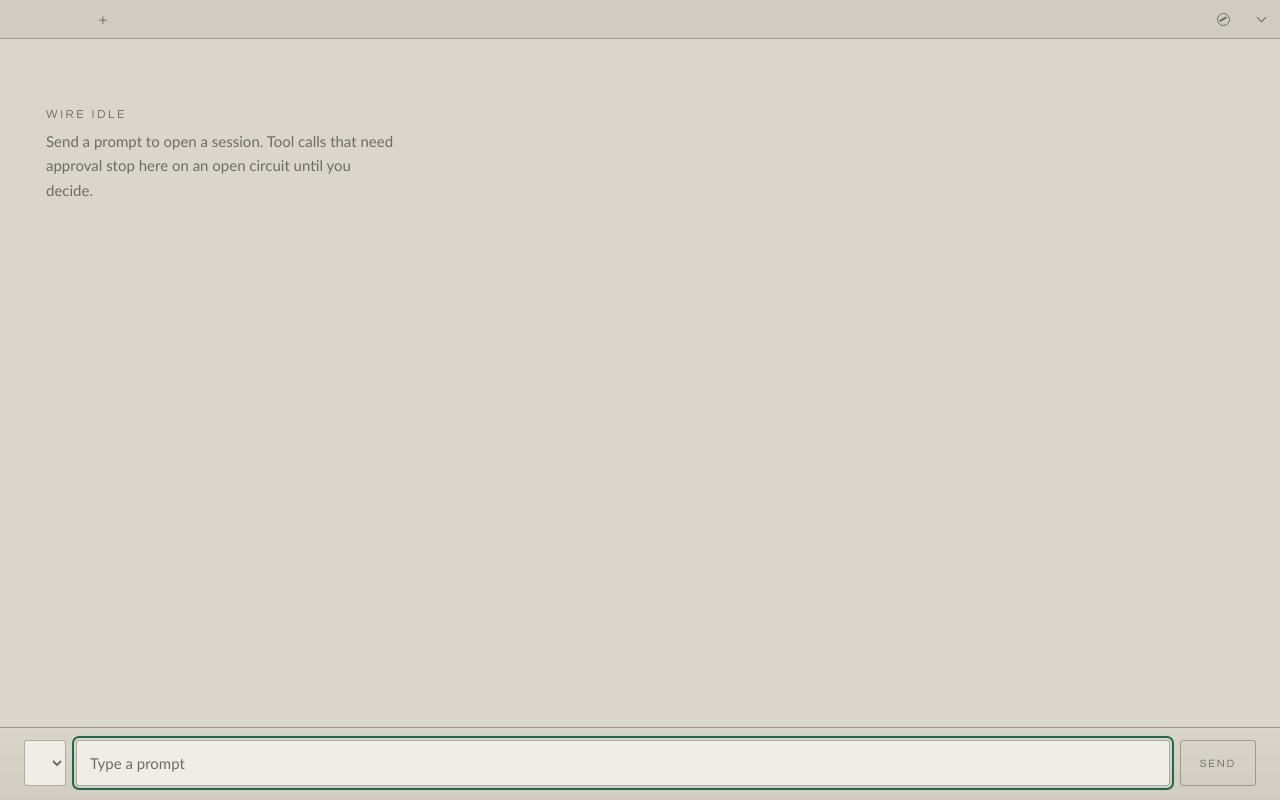
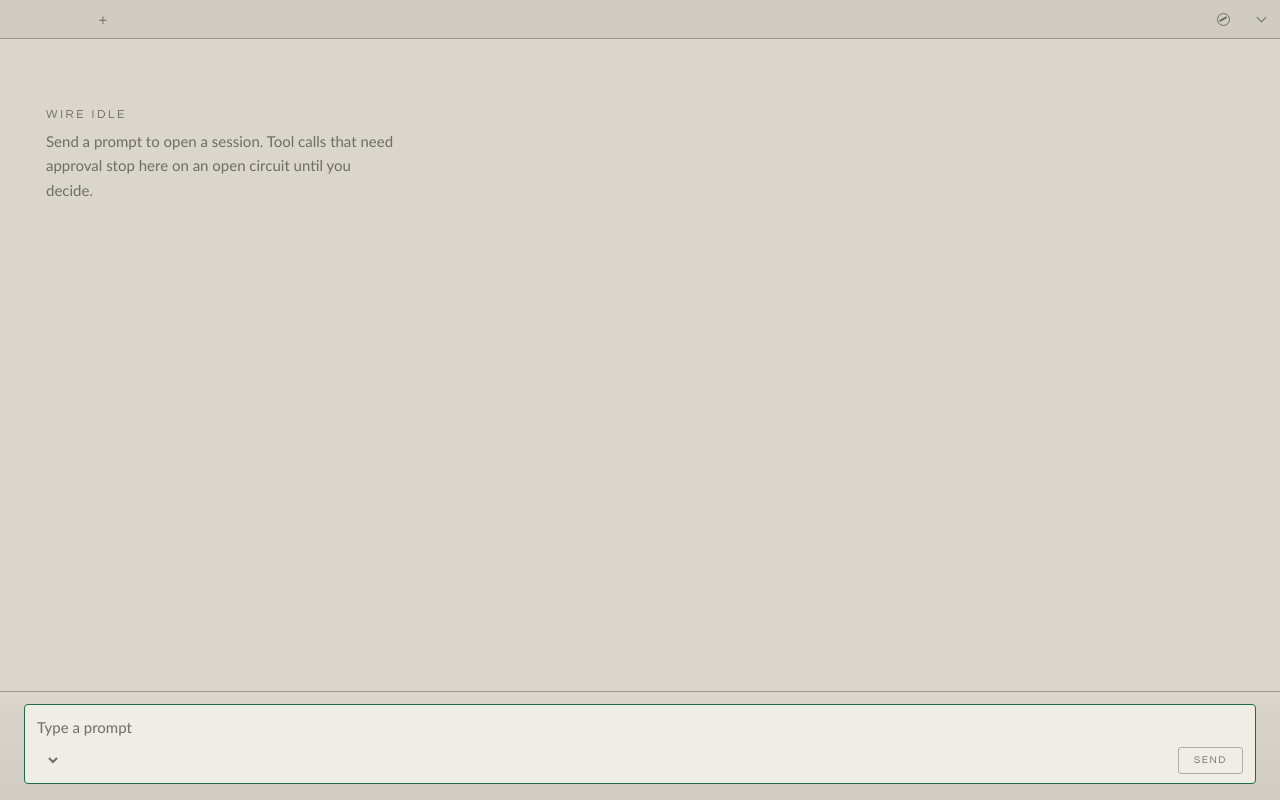
Before and after one commit to LoganZ2/dsh-profile, an Electron app: page desktop/renderer/index.html in a window 1280 px wide. Drawn offline with Linux system fonts and the light colour scheme; no server answers.

Commit message:
Make the composer one plate instead of three boxes in a row
Input, model, and Send stood side by side as equal-weight boxes, and the
model name was clipped mid-word inside its own border. Three peers, none of
them dominant, when only one of them is the point.

The composer is a single recessed plate now: the input fills it and carries
no chrome of its own, and the controls sit on a sill inside — the model
bottom-left in dim mono, Send bottom-right. The plate takes the border and
the focus ring, since focus belongs to the thing as a whole rather than to
the bare textarea inside it. The model reads as what it is, a fact about the
next send, rather than as a third button.

```diff
--- a/desktop/renderer/index.html
+++ b/desktop/renderer/index.html
@@ -29,11 +29,15 @@
     </section>
   </main>
 
-  <form class="composer" id="composer">
-    <select id="model" class="composer__model" title="Model for this conversation"></select>
-    <textarea id="input" class="composer__input" rows="1" placeholder="Type a prompt" spellcheck="false"></textarea>
-    <button type="submit" id="send" class="composer__send">Send</button>
-  </form>
+  <div class="dock">
+    <form class="composer" id="composer">
+      <textarea id="input" class="composer__input" rows="1" placeholder="Type a prompt" spellcheck="false"></textarea>
+      <div class="composer__sill">
+        <select id="model" class="composer__model" title="Model for this conversation"></select>
+        <button type="submit" id="send" class="composer__send">Send</button>
+      </div>
+    </form>
+  </div>
 
   <script src="renderer.js"></script>
 </body>
--- a/desktop/renderer/renderer.js
+++ b/desktop/renderer/renderer.js
@@ -560,12 +560,9 @@ composer.addEventListener('submit', (event) => {
   submit()
 })
 
-/** Borders, which `scrollHeight` omits but a border-box height must include. */
-const inputBorder = input.offsetHeight - input.clientHeight
-
 input.addEventListener('input', () => {
   input.style.height = 'auto'
-  input.style.height = `${input.scrollHeight + inputBorder}px`
+  input.style.height = `${input.scrollHeight}px`
 })
 
 input.addEventListener('keydown', (event) => {
--- a/desktop/renderer/style.css
+++ b/desktop/renderer/style.css
@@ -552,46 +552,75 @@ body {
   color: var(--ink-dim);
 }
 
-/* ---- composer ------------------------------------------------------- */
+/* ---- composer -------------------------------------------------------- */
 
-.composer {
-  display: flex;
-  align-items: flex-end;
-  gap: 10px;
-  padding: 12px 24px 14px;
+/* One recessed plate, with its controls on the sill inside it. The input is
+   the whole point, so it carries no chrome of its own and the plate takes the
+   border — including the focus ring, which belongs to the thing as a whole. */
+.dock {
+  padding: 12px 24px 16px;
   border-top: 1px solid var(--rule-firm);
   background: linear-gradient(transparent, var(--shade));
 }
 
-/* One line of text plus padding and borders: 24 + 20 + 2. Both controls sit at
-   this height until the input grows, and the button holds it as the input
-   stretches past it. */
+.composer {
+  display: flex;
+  flex-direction: column;
+  padding: 10px 12px 9px;
+  border: 1px solid var(--rule-firm);
+  border-radius: 4px;
+  background: var(--plate);
+}
+
+.composer:focus-within { border-color: var(--signal); }
+
 .composer__input {
-  flex: 1;
-  min-height: var(--field);
-  max-height: 200px;
-  padding: 10px 13px;
-  border: 1px solid var(--rule-firm);
-  border-radius: 3px;
-  background: var(--plate);
+  min-height: 24px;
+  max-height: 220px;
+  padding: 0;
+  border: none;
+  background: transparent;
   color: inherit;
   font: inherit;
   line-height: 24px;
   resize: none;
 }
 
+.composer__input:focus { outline: none; }
 .composer__input::placeholder { color: var(--ink-dim); }
 
-.composer__send {
+.composer__sill {
   display: flex;
   align-items: center;
-  height: var(--field);
-  padding: 0 19px;
+  justify-content: space-between;
+  gap: 12px;
+  margin-top: 8px;
+}
+
+/* Quiet: it names a fact about the next send, it is not an action. */
+.composer__model {
+  flex: 0 1 auto;
+  min-width: 0;
+  max-width: 34ch;
+  padding: 2px 4px 2px 0;
+  border: none;
+  background: transparent;
+  color: var(--ink-dim);
+  font: 11px/1.4 var(--mono);
+  cursor: pointer;
+}
+
+.composer__model:hover:not(:disabled) { color: var(--signal); }
+.composer__model:disabled { cursor: default; }
+
+.composer__send {
+  flex: 0 0 auto;
+  padding: 6px 15px;
   border: 1px solid var(--signal);
   border-radius: 3px;
   background: transparent;
   color: var(--signal);
-  font: 500 11px/1 var(--display);
+  font: 500 10px/1.3 var(--display);
   letter-spacing: 0.16em;
   text-transform: uppercase;
   cursor: pointer;
@@ -662,22 +691,3 @@ body {
 
 .rack.is-expanded .tab__close { position: absolute; top: 7px; right: 8px; }
 .rack.is-expanded .tab { position: relative; }
-
-/* The model sits with the composer, where the choice is about to matter. It
-   takes the paired-control height like everything else on this row. */
-.composer__model {
-  flex: 0 0 auto;
-  align-self: flex-end;
-  max-width: 24ch;
-  height: var(--field);
-  padding: 0 10px;
-  border: 1px solid var(--rule-firm);
-  border-radius: 3px;
-  background: var(--plate);
-  color: var(--ink-dim);
-  font: 11.5px/1.4 var(--mono);
-  cursor: pointer;
-}
-
-.composer__model:hover:not(:disabled) { color: var(--ink); border-color: var(--signal); }
-.composer__model:disabled { color: var(--ink-dim); cursor: default; }
```
